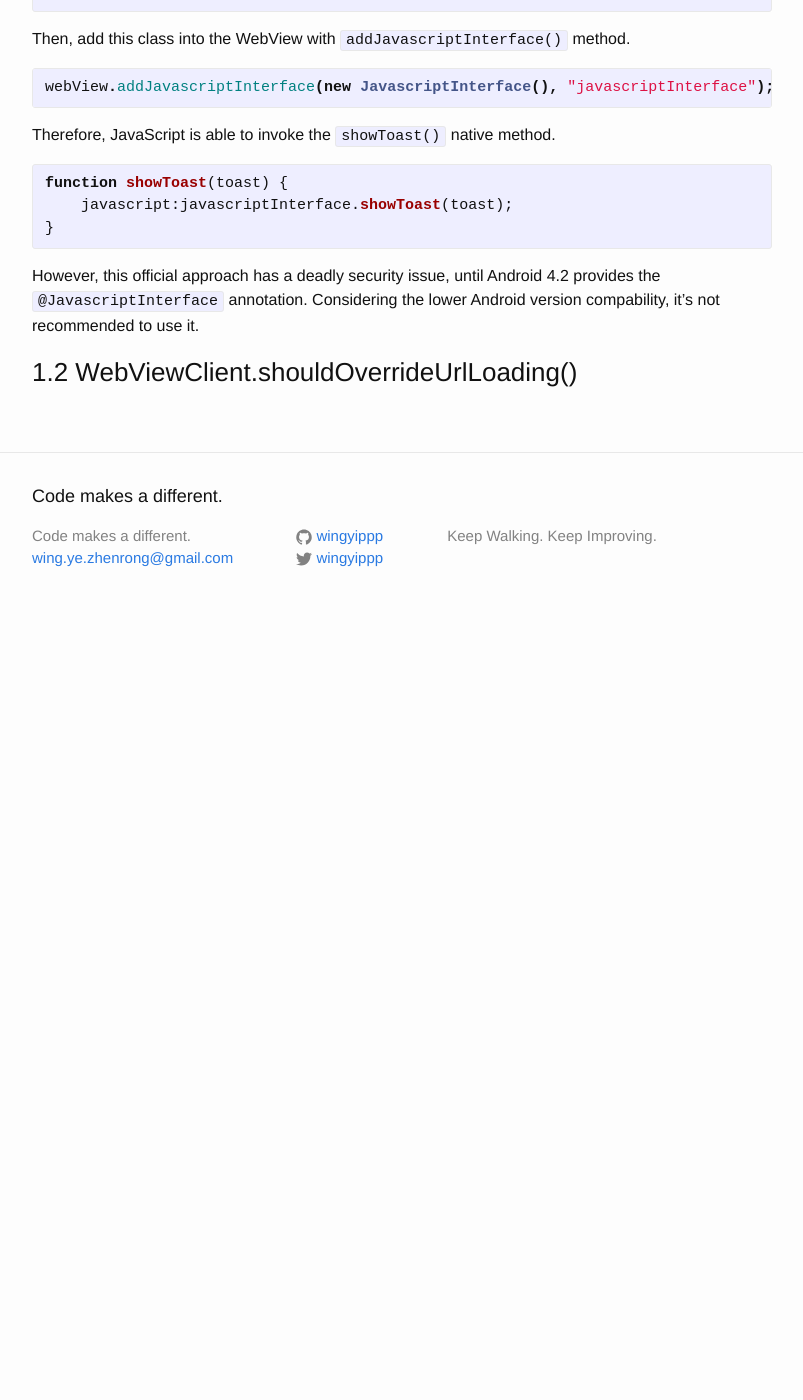
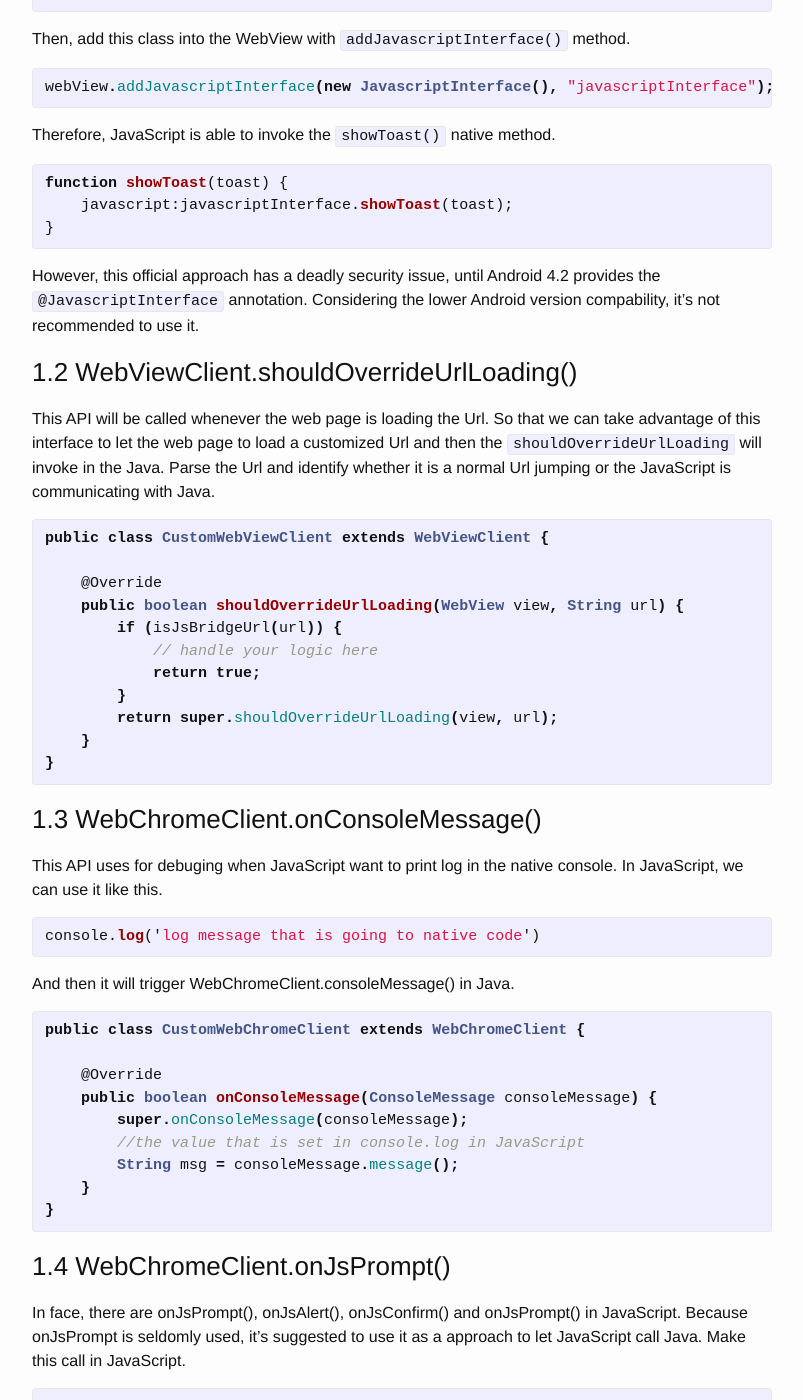
Before and after one commit to wingyippp/blog, a Jekyll site: the page built from _posts/2016-05-29-JsBridge.markdown, in a window 1280 px wide and 1400 px high, scrolled down 737 px. Shown: the whole window, without its empty margins (238-1041 px from the left). Built offline with Jekyll 4.4.1, drawn with Linux system fonts in a browser that asks for light colours; before the commit the page ends 1367 px from its top, so only the background shows below that; some of the changed text lies outside the part shown.

Commit message:
finish the first part of JsBridge posts

```diff
--- a/_posts/2016-05-29-JsBridge.markdown
+++ b/_posts/2016-05-29-JsBridge.markdown
@@ -1,6 +1,6 @@
 ---
 layout: post
-title:  "[Android] JsBridge, JavaScript and Java call each other"
+title:  "[Android] JsBridge. JavaScript and Java call each other"
 date:   2016-05-29 12:55:00 +0800
 categories: Android
 ---
@@ -42,3 +42,60 @@ function showToast(toast) {
 However, this official approach has a deadly security issue, until Android 4.2 provides the `@JavascriptInterface` annotation. Considering the lower Android version compability, it's not recommended to use it.
 
 ### 1.2 WebViewClient.shouldOverrideUrlLoading()
+This API will be called whenever the web page is loading the Url. So that we can take advantage of this interface to let the web page to load a customized Url and then the `shouldOverrideUrlLoading` will invoke in the Java. Parse the Url and identify whether it is a normal Url jumping or the JavaScript is communicating with Java.
+{% highlight java%}
+public class CustomWebViewClient extends WebViewClient {
+
+    @Override
+    public boolean shouldOverrideUrlLoading(WebView view, String url) {
+        if (isJsBridgeUrl(url)) {
+            // handle your logic here
+            return true;
+        }
+        return super.shouldOverrideUrlLoading(view, url);
+    }
+}
+{% endhighlight %}
+
+### 1.3 WebChromeClient.onConsoleMessage()
+This API uses for debuging when JavaScript want to print log in the native console. In JavaScript, we can use it like this.
+{% highlight javascript%}
+console.log('log message that is going to native code')
+{% endhighlight %}
+And then it will trigger WebChromeClient.consoleMessage() in Java.
+{% highlight java%}
+public class CustomWebChromeClient extends WebChromeClient {
+
+    @Override
+    public boolean onConsoleMessage(ConsoleMessage consoleMessage) {
+        super.onConsoleMessage(consoleMessage);
+        //the value that is set in console.log in JavaScript
+        String msg = consoleMessage.message();
+    }
+}
+{% endhighlight %}
+
+### 1.4 WebChromeClient.onJsPrompt()
+In face, there are onJsPrompt(), onJsAlert(), onJsConfirm() and onJsPrompt() in JavaScript. Because onJsPrompt is seldomly used, it's suggested to use it as a approach to let JavaScript call Java. Make this call in JavaScript.
+{% highlight javascript%}
+window.prompt(message, value);
+{% endhighlight %}
+Then WebChromeClient.onJsPrompt() will be called in Java.
+{% highlight java%}
+public class CustomWebChromeClient extends WebChromeClient {
+
+    @Override
+    public boolean onJsPrompt(WebView view, String url, String message, String defaultValue, JsPromptResult result) {
+        result.confirm();
+        return true;
+    }
+}
+{% endhighlight %}
+
+### 1.5 Java calls JavaScript
+Different from JavaScript calls Java, there is only one way to call JavaScript by Java, which is the WebView.loadUrl(). To call a JavaScript method with params, we can do it like this.
+{% highlight java%}
+webView.loadUrl(String.format("javascript:WebViewJavascriptBridge._handleMessageFromNative(%s)", data));
+{% endhighlight %}
+
+## 2. JsBridge
```
